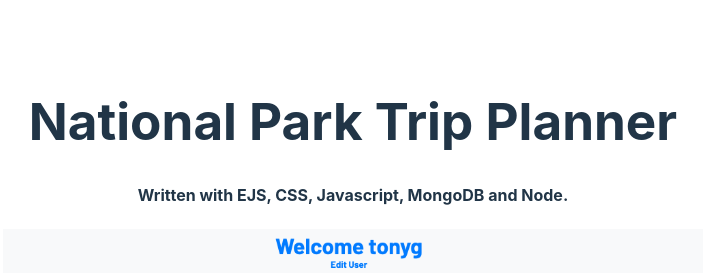
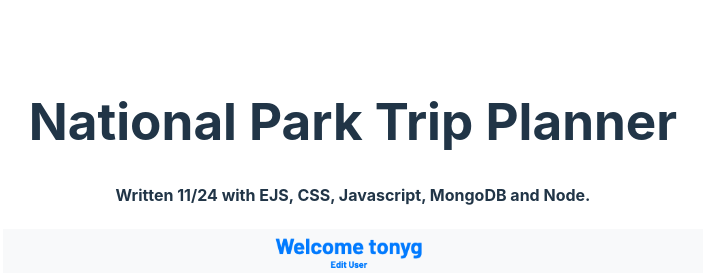
Before and after one commit to TGadaleta/portfolio, a React (Vite) app: page /nptp in a window 1280 px wide. Shown: the top 273 px of the page, without its empty margins (287-995 px from the left). Built offline with nearby package versions, Linux system fonts and the light colour scheme.

Commit message:
remove unused state in App component and update project descriptions with dates

```diff
--- a/src/App.jsx
+++ b/src/App.jsx
@@ -1,12 +1,10 @@
 import './App.css'
-import { useState } from 'react'
 import { Routes, Route } from 'react-router-dom'
 import HomePage from './components/HomePage/HomePage.jsx'
 import BattleshipPage from './components/BattleshipPage/BattleshipPage.jsx'
 import NationalParkPage from './components/NationalParkPage/NationalParkPage.jsx'
 
 function App() {
-  const [count, setCount] = useState(0)
 
   return (
     <>
--- a/src/components/BattleshipPage/BattleshipPage.jsx
+++ b/src/components/BattleshipPage/BattleshipPage.jsx
@@ -5,7 +5,7 @@ return (
     <>
         <div className='header'>
             <h1>Battleship</h1>
-            <h4>Written with HTML, CSS, and Javascript</h4>
+            <h4>Written 10/24 with HTML, CSS, and Javascript</h4>
         </div>
         <div className='project-container'>
             <a href='https://tony-gadaleta-battleship.netlify.app/'>
--- a/src/components/NationalParkPage/NationalParkPage.jsx
+++ b/src/components/NationalParkPage/NationalParkPage.jsx
@@ -5,7 +5,7 @@ const NationalParkPage = () => {
         <>
             <div className='header'>
                 <h1>National Park Trip Planner</h1>
-                <h4>Written with EJS, CSS, Javascript, MongoDB and Node.</h4>
+                <h4>Written 11/24 with EJS, CSS, Javascript, MongoDB and Node.</h4>
             </div>
             <div className='project-container'>
                 <a href='https://national-park-trip-planner-46d300a02e57.herokuapp.com/'>
```
